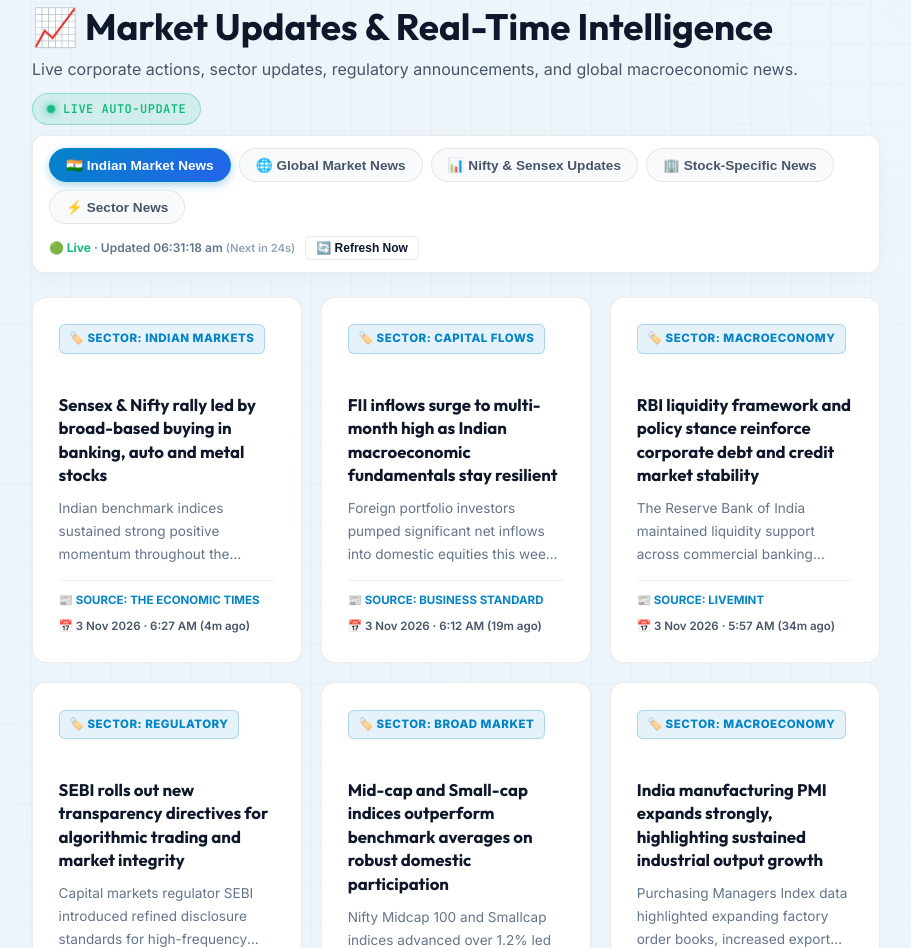
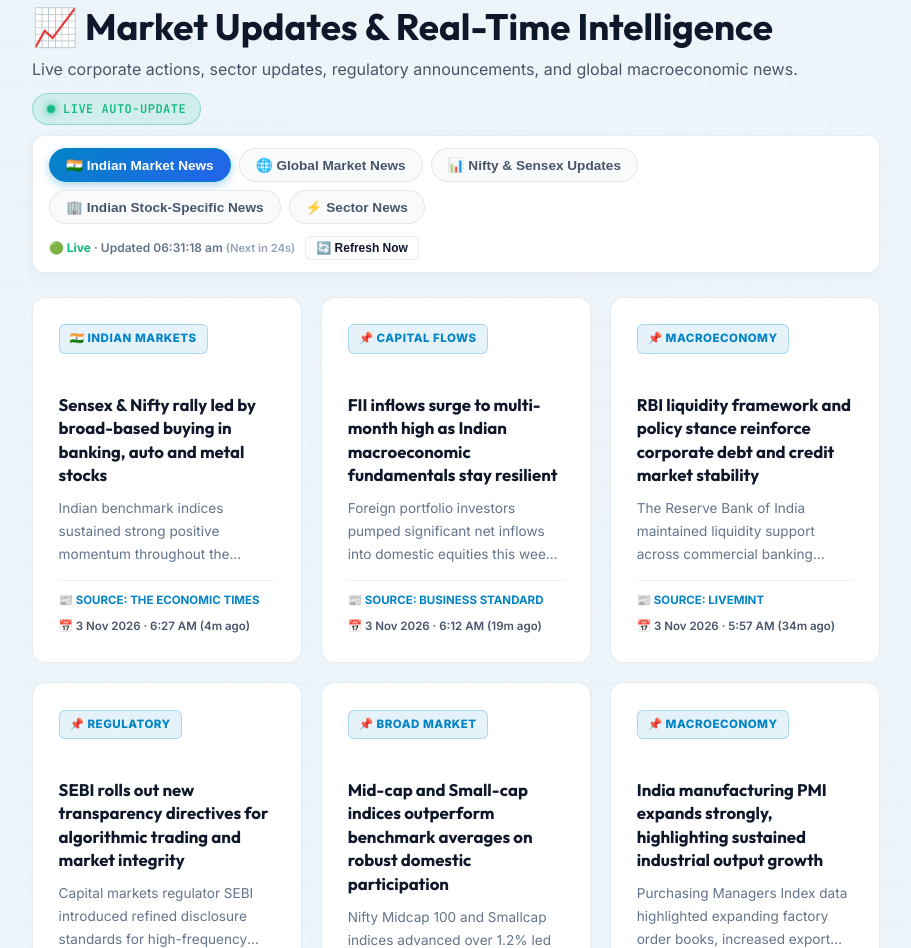
Before and after one commit to gourabacharjee/equity_research, a website: page index.html in a window 1280 px wide. Shown: the part 837-1785 px from the top of the page, without its empty margins (329-1240 px from the left). Drawn offline with Linux system fonts and the light colour scheme; no server answers.

Commit message:
Add files via upload

```diff
--- a/index.html
+++ b/index.html
@@ -1338,7 +1338,7 @@
             <button class="news-tab-btn active" onclick="switchMarketCategory('india', true)" id="tab-india">🇮🇳 Indian Market News</button>
             <button class="news-tab-btn" onclick="switchMarketCategory('global', true)" id="tab-global">🌐 Global Market News</button>
             <button class="news-tab-btn" onclick="switchMarketCategory('nifty', true)" id="tab-nifty">📊 Nifty & Sensex Updates</button>
-            <button class="news-tab-btn" onclick="switchMarketCategory('stocks', true)" id="tab-stocks">🏢 Stock-Specific News</button>
+            <button class="news-tab-btn" onclick="switchMarketCategory('stocks', true)" id="tab-stocks">🏢 Indian Stock-Specific News</button>
             <button class="news-tab-btn" onclick="switchMarketCategory('sector', true)" id="tab-sector">⚡ Sector News</button>
           </div>
 
@@ -2475,52 +2475,52 @@ Conclude with median multiples and identify whether the target trades at a disco
       ],
       "stocks": [
         {
-          title: "Tata Motors announces strategic global expansion in commercial and electric vehicle platforms",
+          title: "Tata Motors rallies 3.4% on NSE and BSE on strong domestic passenger vehicle and commercial demand across Indian markets",
           link: "https://economictimes.indiatimes.com/markets/stocks/news",
-          description: "Shares advanced 2.8% after the automotive leader unveiled new modular EV architectures and announced new export supply agreements for European markets.",
+          description: "Shares surged on the Indian exchanges as Tata Motors clocked record domestic monthly vehicle dispatches, with Indian institutional funds accumulating shares on Dalal Street.",
           pubDate: "18 mins ago",
           source: "The Economic Times",
-          industry: "AUTOMOBILE"
+          industry: "INDIAN STOCKS · AUTOMOBILE (NSE: TATAMOTORS)"
         },
         {
-          title: "Infosys signs multi-year $1.2 Billion enterprise digital transformation agreement with Fortune 500 client",
+          title: "Infosys gains on Dalal Street as Indian IT bellwether secures massive domestic banking digitization contract",
           link: "https://www.business-standard.com/companies",
-          description: "The IT services giant secured a landmark cloud modernization and generative AI integration contract, significantly boosting long-term revenue visibility.",
+          description: "The Indian IT major witnessed brisk buying on NSE and BSE following a multi-year digital transformation and core banking modernization deal with premier Indian financial institutions.",
           pubDate: "40 mins ago",
           source: "Business Standard",
-          industry: "INFORMATION TECHNOLOGY"
+          industry: "INDIAN STOCKS · IT SERVICES (NSE: INFY)"
         },
         {
-          title: "HDFC Bank reports 17% YoY credit growth and record low gross NPA metrics for quarterly period",
+          title: "HDFC Bank powers Nifty Bank rally with 17% YoY domestic credit expansion and record low gross NPA on NSE and BSE",
           link: "https://economictimes.indiatimes.com/markets/stocks/news",
-          description: "The premier private lender delivered strong operational performance with healthy retail loan expansion and expanding low-cost CASA deposit ratios.",
+          description: "India's largest private lender led benchmark gains on Dalal Street as robust Indian retail loan growth and healthy domestic CASA deposit additions boosted market sentiment.",
           pubDate: "1 hour ago",
           source: "The Economic Times",
-          industry: "BANKING & FINANCE"
+          industry: "INDIAN STOCKS · BANKING (NSE: HDFCBANK)"
         },
         {
-          title: "Reliance Industries unveils mega investments in green hydrogen and renewable energy infrastructure",
+          title: "Reliance Industries drives Sensex higher on ₹75,000 Cr domestic clean energy and 5G expansion in Indian market",
           link: "https://www.business-standard.com/companies",
-          description: "Conglomerate shares climbed 1.9% following detailed project milestones for solar giga-factories and clean energy electrolyzer manufacturing facilities.",
+          description: "Conglomerate shares climbed 2.1% on the National Stock Exchange of India after management outlined major domestic solar manufacturing expansion across Indian facilities.",
           pubDate: "2 hours ago",
           source: "Business Standard",
-          industry: "CONGLOMERATE"
+          industry: "INDIAN STOCKS · CONGLOMERATE (NSE: RELIANCE)"
         },
         {
-          title: "Larsen & Toubro bags massive ₹4,500 Cr infrastructure order for high-speed rail and bridge corridors",
+          title: "Larsen & Toubro touches new 52-week high on NSE/BSE after securing ₹4,500 Cr Indian Railways infrastructure order",
           link: "https://economictimes.indiatimes.com/markets/stocks/news",
-          description: "Engineering and construction major expanded its total order book to all-time highs following key contract awards from public sector transport agencies.",
+          description: "Engineering heavyweight expanded its domestic order book to record highs as Indian government infrastructure spending accelerated across national railway and express highway projects.",
           pubDate: "3 hours ago",
           source: "The Economic Times",
-          industry: "INFRASTRUCTURE"
+          industry: "INDIAN STOCKS · INFRASTRUCTURE (NSE: LT)"
         },
         {
-          title: "Sun Pharma receives key regulatory approvals for novel dermatology and specialty therapeutics",
-          link: "https://www.business-standard.com/companies",
-          description: "Pharmaceutical major gained 2.1% as USFDA approved its key specialty medication line, opening lucrative commercial distribution channels.",
+          title: "State Bank of India (SBIN) advances on Dalal Street as domestic credit quality and net interest income hit historic highs",
+          link: "https://economictimes.indiatimes.com/markets/stocks/news",
+          description: "India's premier public sector lender traded firmly higher on NSE and BSE supported by expanding Indian retail loan books, strong domestic margins, and heavy institutional buying.",
           pubDate: "4 hours ago",
-          source: "Business Standard",
-          industry: "PHARMACEUTICALS"
+          source: "The Economic Times",
+          industry: "INDIAN STOCKS · PSU BANK (NSE: SBIN)"
         }
       ],
       "sector": [
@@ -2635,8 +2635,17 @@ Conclude with median multiples and identify whether the target trades at a disco
       grid.innerHTML = items.map(function(item, idx) {
         var sectorBadgeHtml = '';
         if (isSectorTab || item.industry) {
+          var badgeText = item.industry || 'MARKET SECTOR';
+          var badgeDisplay = '';
+          if (badgeText.indexOf('INDIAN') !== -1 || badgeText.indexOf('NSE') !== -1 || badgeText.indexOf('BSE') !== -1) {
+            badgeDisplay = '🇮🇳 ' + badgeText;
+          } else if (isSectorTab) {
+            badgeDisplay = '🏷️ SECTOR: ' + badgeText;
+          } else {
+            badgeDisplay = '📌 ' + badgeText;
+          }
           sectorBadgeHtml = '<div style="margin-bottom: 10px;">' +
-            '<span class="sector-badge-pill">🏷️ SECTOR: ' + (item.industry || 'MARKET SECTOR') + '</span>' +
+            '<span class="sector-badge-pill">' + badgeDisplay + '</span>' +
           '</div>';
         }
 
@@ -2766,18 +2775,29 @@ Conclude with median multiples and identify whether the target trades at a disco
           .then(function(res) { return res.json(); })
           .then(function(d) {
             if (d && d.status === 'ok' && Array.isArray(d.items) && d.items.length > 0 && currentMarketCategory === category) {
-              var liveItems = d.items.slice(0, 6).map(function(item) {
+              var liveItems = d.items.map(function(item) {
+                var defaultSource = (category === 'global') ? 'CNBC International' : (category === 'stocks' ? 'Business Standard' : 'The Economic Times');
+                var defaultIndustry = isSector ? 'INFORMATION TECHNOLOGY (IT)' : (category === 'stocks' ? 'INDIAN STOCKS (NSE/BSE)' : 'MARKET UPDATES');
                 return {
                   title: item.title,
                   link: item.link,
                   description: (item.description || item.content || '').replace(/<[^>]*>?/gm, '').substring(0, 150),
                   pubDate: item.pubDate || new Date().toISOString(),
-                  source: (category === 'global') ? 'CNBC International' : 'The Economic Times',
-                  industry: isSector ? 'INFORMATION TECHNOLOGY (IT)' : 'MARKET UPDATES',
+                  source: defaultSource,
+                  industry: defaultIndustry,
                   image: item.thumbnail || null
                 };
               });
-              renderMarketNewsCards(liveItems, grid, isSector);
+
+              // Filter out global market references when under Indian Stock-Specific news
+              if (category === 'stocks') {
+                var globalFilterRegex = /\b(wall street|dow jones|nasdaq|s&p 500|us markets|european markets|tokyo|nikkei|hang seng|ftse|dax|federal reserve|fed rate|us stocks|global markets|overseas)\b/i;
+                liveItems = liveItems.filter(function(item) {
+                  return !globalFilterRegex.test((item.title + ' ' + item.description).toLowerCase());
+                });
+              }
+
+              renderMarketNewsCards(liveItems.slice(0, 8), grid, isSector);
               lastNewsUpdateTimestamp = new Date();
               updateNewsToolbarStatus();
             }
```
Also changed, not shown: server.js (+7 -1 lines).
